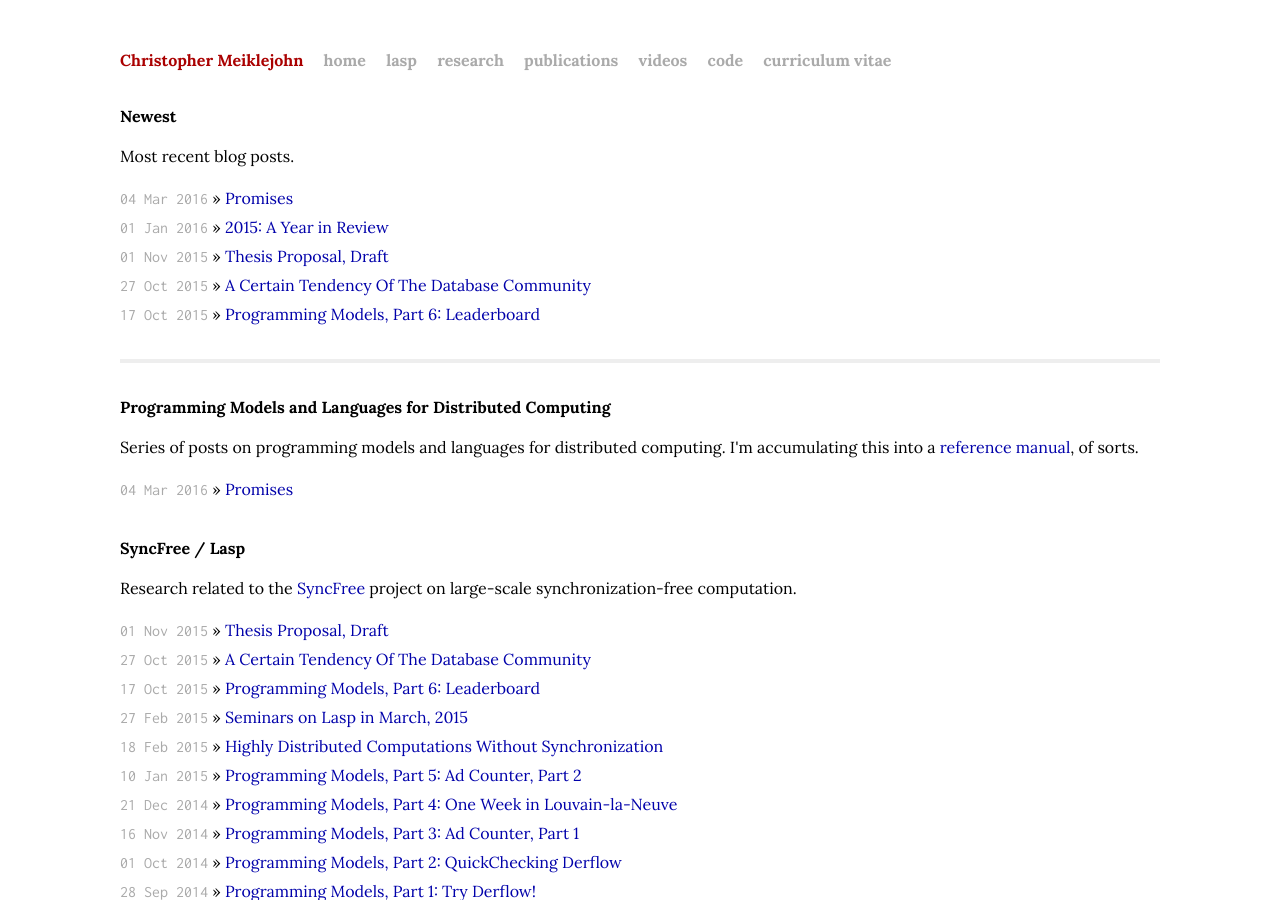
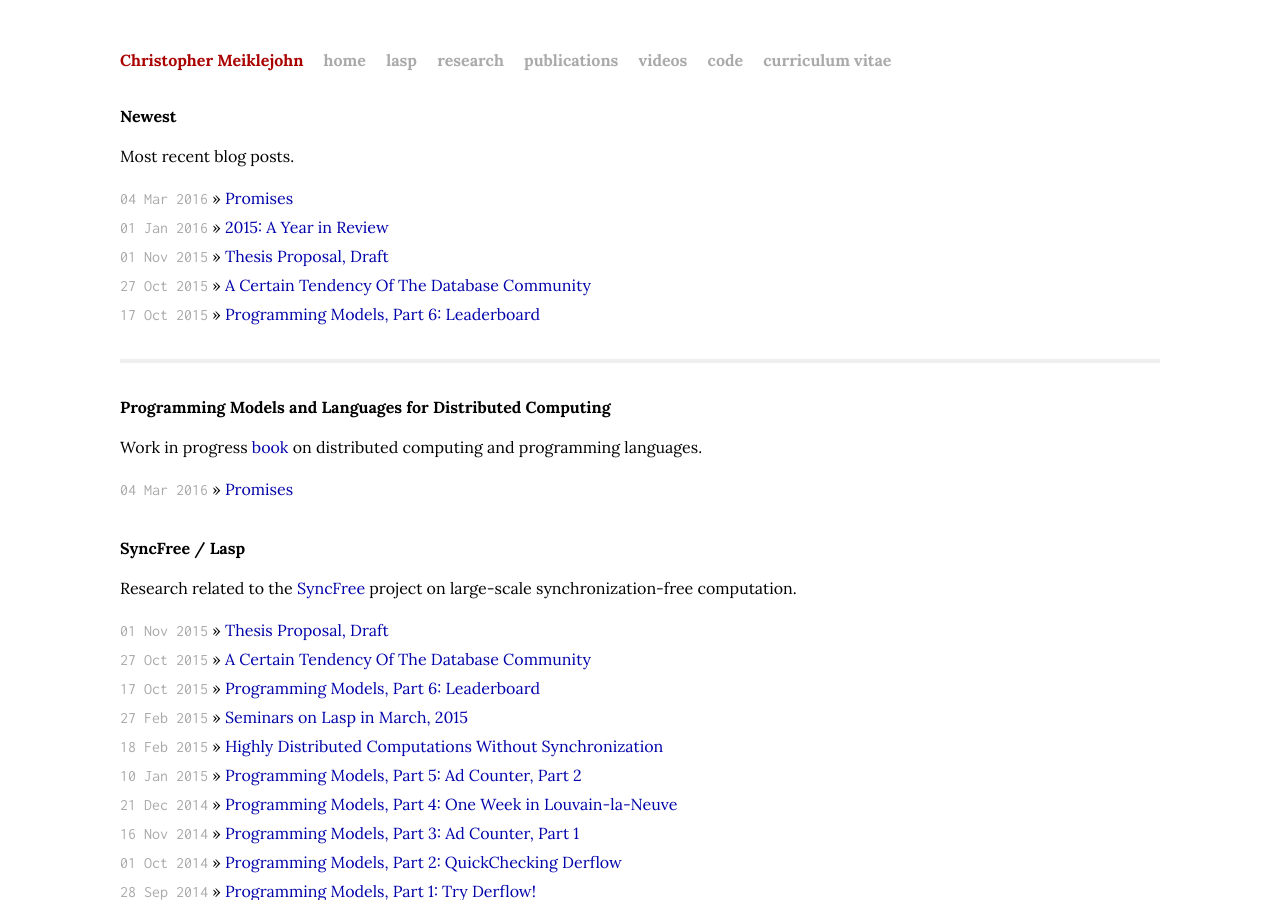
Before and after one commit to cmeiklejohn/cmeiklejohn.github.io, a Jekyll site: the page built from index.html, in a window 1280 px wide and 900 px high. Built offline with Jekyll 4.4.1, drawn with Linux system fonts in a browser that asks for light colours.

Commit message:
Change subtitle.

```diff
--- a/index.html
+++ b/index.html
@@ -13,10 +13,7 @@ title: Christopher Meiklejohn
   </ul>
 
   <h1>Programming Models and Languages for Distributed Computing</h1>
-  <p>Series of posts on programming models and languages for distributed
-  computing.  I'm accumulating this into a <a
-    href="https://github.com/cmeiklejohn/PMLDC">reference manual</a>, of
-  sorts.</p>
+  <p>Work in progress <a href="https://github.com/cmeiklejohn/PMLDC">book</a> on distributed computing and programming languages.</p>
   <ul class="posts">
     {% for post in site.posts %}
       {% if post.group == "pl" %}
```
